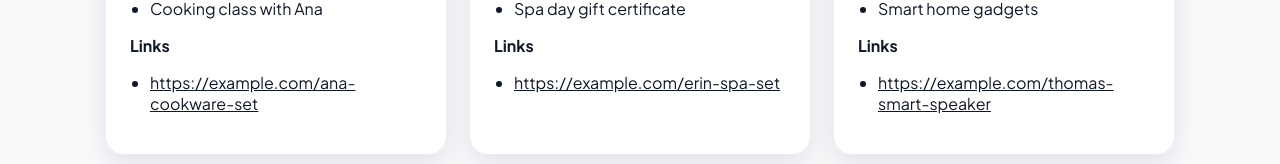
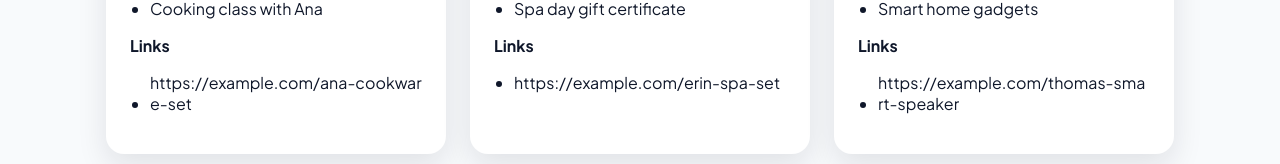
Before and after one commit to psychorobotninja/family, a React (Create React App) app: page /Family in a window 1280 px wide. Shown: the part 477-641 px from the top of the page. Built offline with nearby package versions, Linux system fonts and the light colour scheme; no server answers; the HTML template or start-up script is replaced by a standard one.

Commit message:
fix link formatting

```diff
--- a/src/pages/Family.js
+++ b/src/pages/Family.js
@@ -92,6 +92,11 @@ const styles = {
     color: '#b91c1c',
     fontSize: '0.8rem',
     cursor: 'pointer'
+  },
+  link: {
+    wordBreak: 'break-all',
+    display: 'inline-block',
+    maxWidth: '100%'
   }
 };
 
@@ -359,7 +364,7 @@ const Family = ({ selectedUserId }) => {
                       wishlist.links.map((link, index) => (
                         <li key={`${person.id}-link-${index}`}>
                           <a href={link} target="_blank" rel="noreferrer">
-                            {link}
+                            <span style={styles.link}>{link}</span>
                           </a>
                           {canEdit && (
                             <button
```
